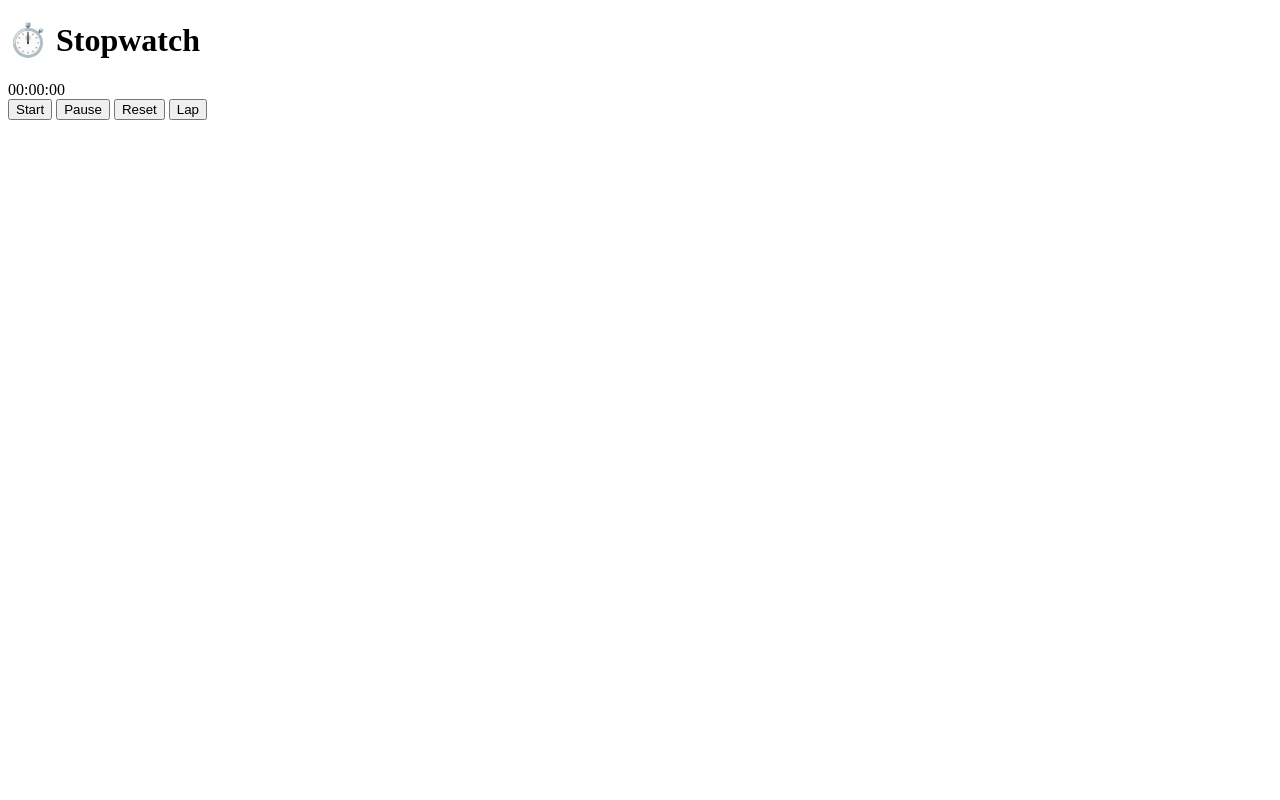
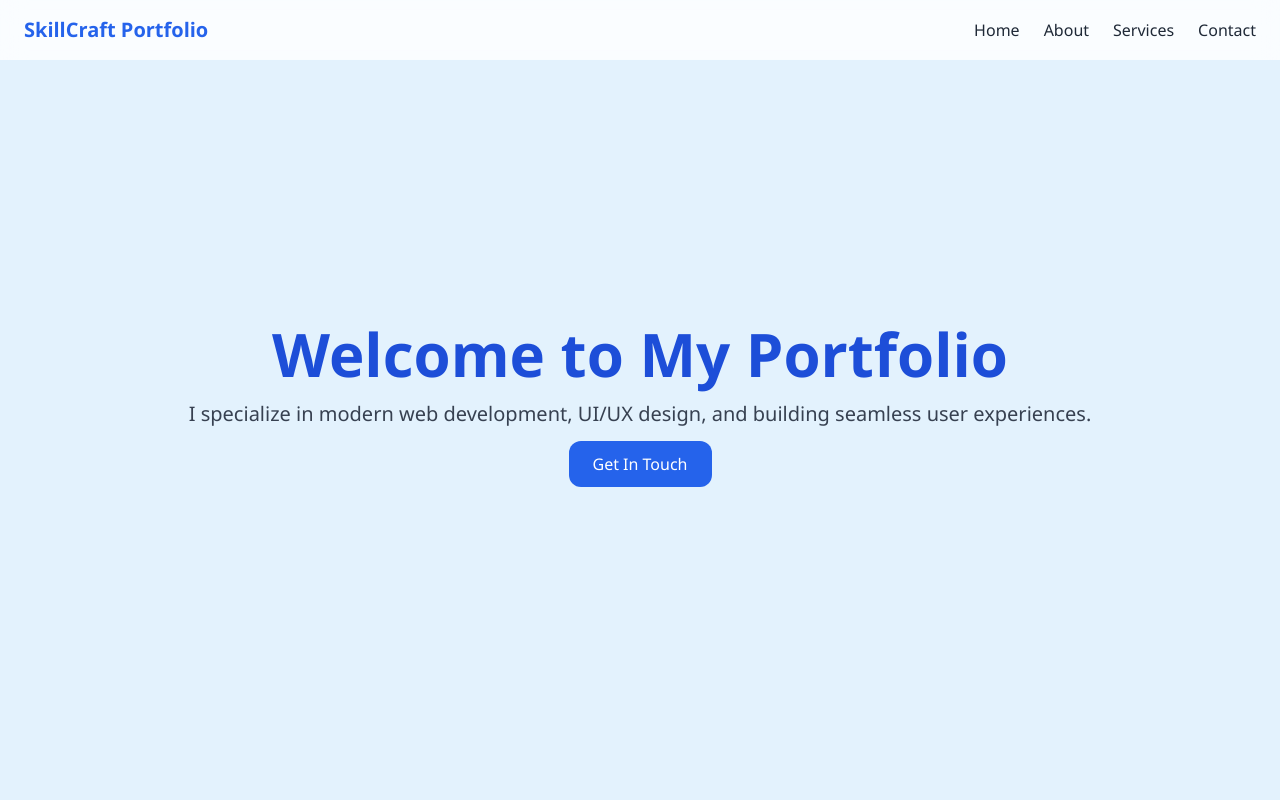
Before and after one commit to shreenidhibalaji/RESPONSIVE-LANDING-PAGE, a plain HTML site: page index.html in a window 1280 px wide. Shown: the top 800 px of the page. Drawn offline with nearby package versions, Linux system fonts and the light colour scheme.

Commit message:
index.html

```diff
--- a/index.html
+++ b/index.html
@@ -3,41 +3,177 @@
 <head>
   <meta charset="UTF-8" />
   <meta name="viewport" content="width=device-width, initial-scale=1.0"/>
-  <title>Stopwatch App</title>
-  <link rel="stylesheet" href="style.css" />
+  <title>SkillCraft Landing Page</title>
+  <script src="https://cdn.tailwindcss.com"></script>
+  <style>
+    html {
+      scroll-behavior: smooth;
+    }
+
+    body {
+      margin: 0;
+      font-family: 'Segoe UI', Tahoma, Geneva, Verdana, sans-serif;
+      background-color: #e3f2fd;
+      transition: background-color 0.7s ease;
+    }
+
+    section {
+      min-height: 100vh;
+      display: flex;
+      align-items: center;
+      justify-content: center;
+      padding-top: 80px;
+      padding-bottom: 80px;
+    }
+
+    header.scrolled {
+      background-color: rgba(255, 255, 255, 0.95);
+      box-shadow: 0 1px 10px rgba(0, 0, 0, 0.1);
+    }
+
+    nav a {
+      transition: color 0.3s ease, transform 0.3s ease;
+    }
+
+    nav a:hover {
+      color: #3b82f6;
+      transform: scale(1.05);
+    }
+
+    .nav-link {
+      position: relative;
+    }
+
+    .nav-link::after {
+      content: "";
+      display: block;
+      width: 0;
+      height: 2px;
+      background: #3b82f6;
+      transition: width 0.3s;
+      position: absolute;
+      bottom: -4px;
+      left: 0;
+    }
+
+    .nav-link:hover::after {
+      width: 100%;
+    }
+  </style>
 </head>
-<body>
-  <div class="container">
-    <h1>⏱️ Stopwatch</h1>
-    <div id="display">00:00:00</div>
-    <div class="buttons">
-      <button onclick="start()">Start</button>
-      <button onclick="pause()">Pause</button>
-      <button onclick="reset()">Reset</button>
-      <button onclick="lap()">Lap</button>
+<body class="text-gray-800">
+
+  <!-- NAVBAR -->
+  <header id="navbar" class="fixed w-full z-50 bg-white bg-opacity-80 backdrop-blur-md transition-all duration-300">
+    <div class="max-w-7xl mx-auto px-6 py-4 flex items-center justify-between">
+      <h1 class="text-xl font-semibold text-blue-600">SkillCraft Portfolio</h1>
+      <nav class="space-x-6 hidden md:flex">
+        <a href="#home" class="nav-link font-medium">Home</a>
+        <a href="#about" class="nav-link font-medium">About</a>
+        <a href="#services" class="nav-link font-medium">Services</a>
+        <a href="#contact" class="nav-link font-medium">Contact</a>
+      </nav>
     </div>
-    <ul id="laps"></ul>
-  </div>
-  <script src="script.js"></script>
+  </header>
+
+  <!-- HERO SECTION -->
+  <section id="home" data-bg="#e3f2fd" class="text-center px-6">
+    <div class="w-full">
+      <h2 class="text-4xl md:text-6xl font-bold text-blue-700 mb-4">Welcome to My Portfolio</h2>
+      <p class="text-lg md:text-xl text-gray-700 mb-6">
+        I specialize in modern web development, UI/UX design, and building seamless user experiences.
+      </p>
+      <a href="#contact" class="bg-blue-600 text-white px-6 py-3 rounded-xl hover:bg-blue-700 transition">
+        Get In Touch
+      </a>
+    </div>
+  </section>
+
+  <!-- ABOUT SECTION -->
+  <section id="about" data-bg="#fef3c7" class="px-6">
+    <div class="max-w-5xl mx-auto text-center">
+      <h3 class="text-3xl font-bold mb-6 text-blue-600">About Me</h3>
+      <p class="text-gray-700 text-lg">
+        I'm a passionate developer focused on building creative, responsive websites. I work with
+        HTML, CSS, JavaScript, TailwindCSS, and modern frontend technologies to deliver high-quality results.
+      </p>
+    </div>
+  </section>
+
+  <!-- SERVICES SECTION -->
+  <section id="services" data-bg="#d1fae5" class="px-6">
+    <div class="max-w-6xl mx-auto text-center">
+      <h3 class="text-3xl font-bold mb-8 text-blue-600">Services</h3>
+      <div class="grid md:grid-cols-3 gap-8">
+        <div class="bg-white shadow-lg rounded-xl p-6 hover:shadow-xl transition">
+          <h4 class="text-xl font-semibold mb-2">Web Design</h4>
+          <p class="text-gray-600">Clean, modern designs optimized for all screens and devices.</p>
+        </div>
+        <div class="bg-white shadow-lg rounded-xl p-6 hover:shadow-xl transition">
+          <h4 class="text-xl font-semibold mb-2">Frontend Development</h4>
+          <p class="text-gray-600">Responsive and fast user interfaces using cutting-edge technologies.</p>
+        </div>
+        <div class="bg-white shadow-lg rounded-xl p-6 hover:shadow-xl transition">
+          <h4 class="text-xl font-semibold mb-2">UI/UX Consulting</h4>
+          <p class="text-gray-600">Improving usability and interaction through smart design principles.</p>
+        </div>
+      </div>
+    </div>
+  </section>
+
+  <!-- CONTACT SECTION -->
+  <section id="contact" data-bg="#ede9fe" class="px-6">
+    <div class="max-w-xl mx-auto text-center">
+      <h3 class="text-3xl font-bold mb-4 text-blue-600">Contact Me</h3>
+      <p class="mb-6 text-gray-700">Got a project or idea? Let's work together.</p>
+      <form class="space-y-4">
+        <input type="text" placeholder="Name" class="w-full px-4 py-3 rounded border border-gray-300" />
+        <input type="email" placeholder="Email" class="w-full px-4 py-3 rounded border border-gray-300" />
+        <textarea rows="4" placeholder="Your message..." class="w-full px-4 py-3 rounded border border-gray-300"></textarea>
+        <button class="bg-blue-600 text-white px-6 py-3 rounded hover:bg-blue-700 transition">
+          Send Message
+        </button>
+      </form>
+    </div>
+  </section>
+
+  <!-- FOOTER -->
+  <footer class="bg-blue-800 text-white py-6">
+    <div class="max-w-6xl mx-auto text-center px-4">
+      <p class="mb-2">© 2025 MyPortfolio. All rights reserved.</p>
+      <p>Built professionally after learning at <strong>SkillCraft Technology</strong>.</p>
+    </div>
+  </footer>
+
+  <!-- JS SCRIPT -->
   <script>
-  const gradients = [
-    "linear-gradient(to right, #0f2027, #203a43, #2c5364)",
-    "linear-gradient(to right, #1e130c, #9a8478)",
-    "linear-gradient(to right, #3a1c71, #d76d77, #ffaf7b)",
-    "linear-gradient(to right, #2c3e50, #3498db)",
-    "linear-gradient(to right, #000000, #434343)",
-    "linear-gradient(to right, #360033, #0b8793)"
-  ];
+    const navbar = document.getElementById("navbar");
+    const sections = document.querySelectorAll("section");
 
-  let index = 0;
+    const observerOptions = {
+      root: null,
+      rootMargin: "0px",
+      threshold: 0.5,
+    };
 
-  document.querySelectorAll('.buttons button').forEach(button => {
-    button.addEventListener('click', () => {
-      index = (index + 1) % gradients.length;
-      document.body.style.background = gradients[index];
+    const observer = new IntersectionObserver((entries) => {
+      entries.forEach((entry) => {
+        if (entry.isIntersecting) {
+          const bg = entry.target.getAttribute("data-bg");
+          document.body.style.backgroundColor = bg;
+        }
+      });
+    }, observerOptions);
+
+    sections.forEach((section) => observer.observe(section));
+
+    window.addEventListener("scroll", () => {
+      if (window.scrollY > 10) {
+        navbar.classList.add("scrolled");
+      } else {
+        navbar.classList.remove("scrolled");
+      }
     });
-  });
-</script>
-
+  </script>
 </body>
 </html>
```
